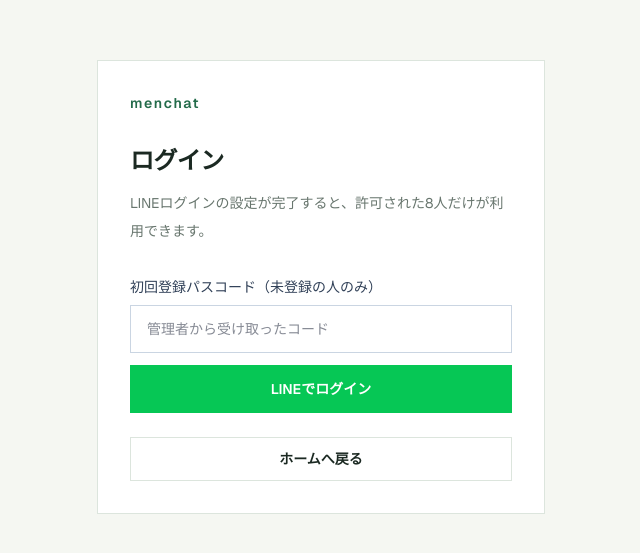
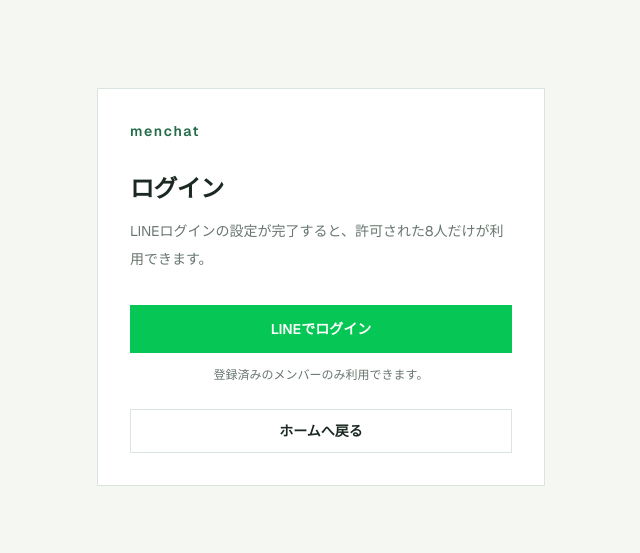
Before and after one commit to taisei-game/menchat, a Next.js app: page /login in a window 1280 px wide. Shown: the part 113-666 px from the top of the page, without its empty margins (319-959 px from the left). Built offline with nearby package versions, Linux system fonts and the light colour scheme; no server answers.

Commit message:
Polish login and mark the current app as a usable prototype

```diff
--- a/src/components/auth/login-form.tsx
+++ b/src/components/auth/login-form.tsx
@@ -10,12 +10,11 @@
   const router = useRouter();
   const { status, error, signInWithLine } = useAuth();
   const [isSubmitting, setIsSubmitting] = useState(false);
-  const [registrationCode, setRegistrationCode] = useState("");
 
   async function handleLogin() {
     setIsSubmitting(true);
     try {
-      await signInWithLine(registrationCode);
+      await signInWithLine();
     } finally {
       setIsSubmitting(false);
     }
@@ -32,25 +31,14 @@
     }
   }, [error, router, status]);
 
-  const message = error?.message ?? (status === "configuration-error" ? "認証設定が未完了です。管理者に環境変数を確認してもらってください。" : null);
-  const showRegistrationHelp =
-    error instanceof AuthApiError &&
-    ["registration-required", "invalid-registration-code", "registration-closed"].includes(error.code);
+  const message =
+    error?.message ??
+    (status === "configuration-error"
+      ? "認証設定が未完了です。管理者に環境変数を確認してもらってください。"
+      : null);
 
   return (
     <div>
-      <label htmlFor="registration-code" className="mb-2 block text-sm font-medium text-slate-700">
-        初回登録パスコード（未登録の人のみ）
-      </label>
-      <input
-        id="registration-code"
-        type="password"
-        value={registrationCode}
-        onChange={(event) => setRegistrationCode(event.target.value)}
-        autoComplete="off"
-        placeholder="管理者から受け取ったコード"
-        className="mb-3 min-h-12 w-full border border-slate-300 bg-white px-4 text-sm text-slate-900 outline-none focus:border-slate-500"
-      />
       <button
         type="button"
         onClick={handleLogin}
@@ -59,11 +47,9 @@
       >
         {isSubmitting ? "ログイン中です…" : "LINEでログイン"}
       </button>
-      {showRegistrationHelp ? (
-        <p className="mt-2 text-xs leading-5 text-slate-600">
-          すでに登録済みの人はパスコードなしでログインできます。初回登録の人はコードを入力して再度押してください。
-        </p>
-      ) : null}
+      <p className="mt-3 text-center text-xs leading-5 text-[var(--muted)]">
+        登録済みのメンバーのみ利用できます。
+      </p>
       {message ? (
         <p role="alert" className="mt-4 text-sm leading-6 text-[#8d3535]">
           {message}
```
